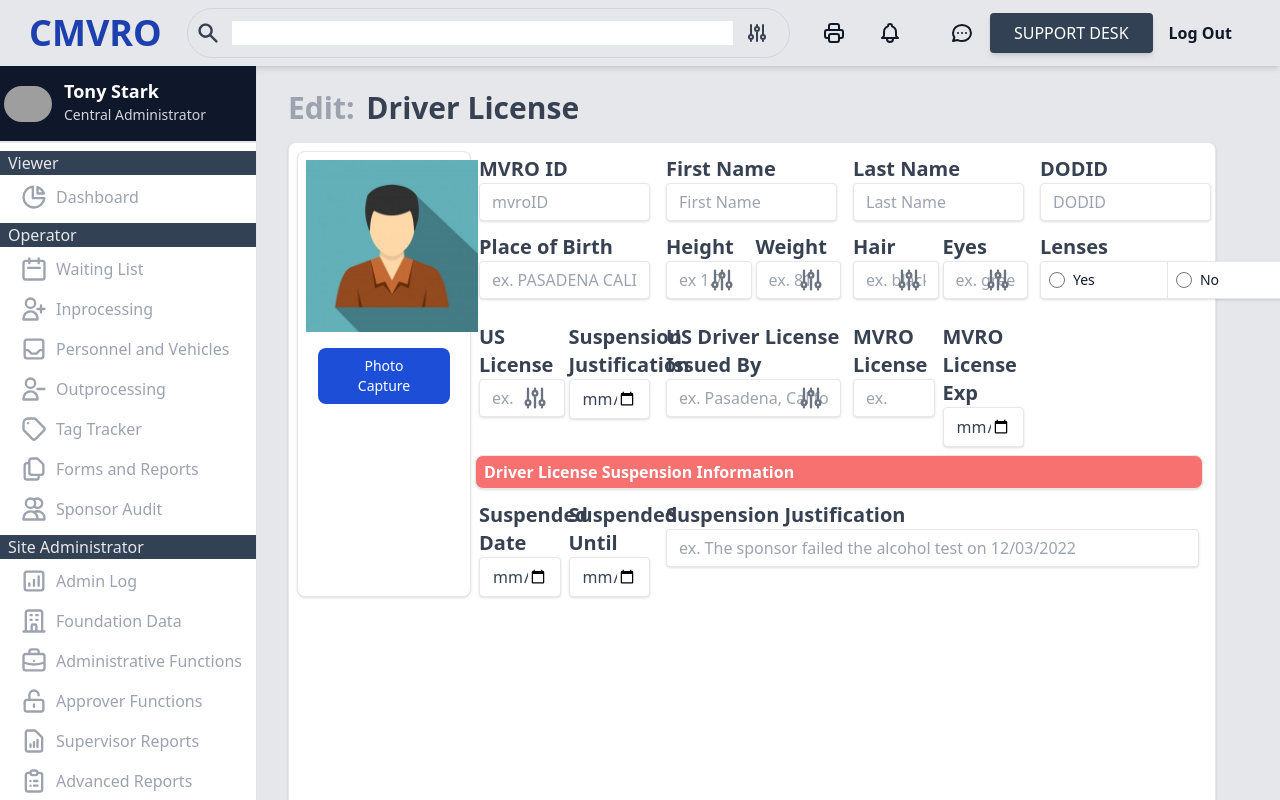
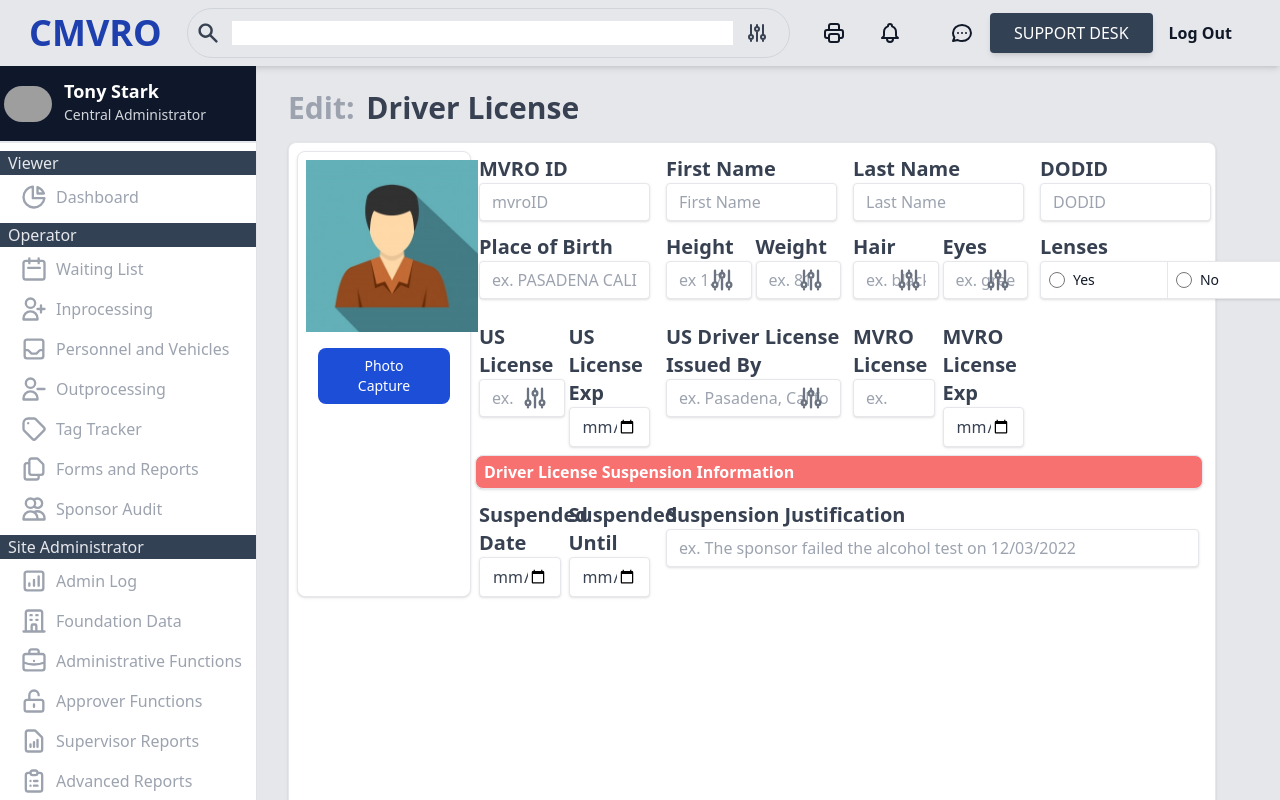
Before and after one commit to ccavalleri/cmvro, a Next.js app: page /Operator/DriverLicense in a window 1280 px wide. Shown: the top 800 px of the page. Built offline with nearby package versions, Linux system fonts and the light colour scheme; grey boxes are pictures that could not be loaded; what tw-elements would draw is missing.

Commit message:
fix a label

```diff
--- a/pages/Operator/DriverLicense.js
+++ b/pages/Operator/DriverLicense.js
@@ -206,7 +206,7 @@ export default function DriverLicense() {
                       placeholder="ex. "
                       errorMessage=""
                       maxlength="20"
-                      label="Suspension Justification"
+                      label="US License Exp"
                       type="date"
                       required="true"
                       value=""
```
Lines whose indentation alone changed are shown as unchanged.
